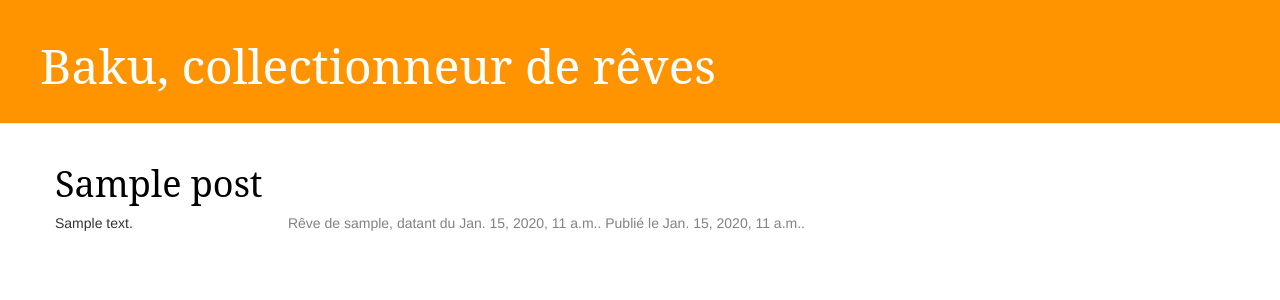
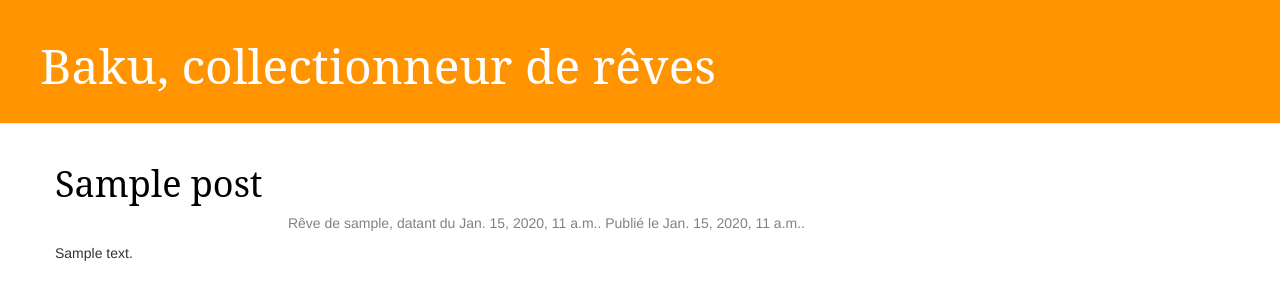
Before and after one commit to caiu-quinn/baku, a Django app: template blog/templates/blog/post_list.html in a window 1280 px wide. Shown: the top 300 px of the page. Run offline with Django 3.2, Linux system fonts and the light colour scheme; the template is opened without the code that fills it: values that come from a table or form of the project are taken from there, others are empty; tables that the repository leaves empty hold one stand-in row (values such as "Sample post"); some libraries are stand-ins or nearby versions.

Commit message:
naughty br

```diff
--- a/blog/templates/blog/post_list.html
+++ b/blog/templates/blog/post_list.html
@@ -8,10 +8,8 @@
               Rêve de {{ post.author }},
               datant du {{ post.created_date }}.
               Publié le {{ post.published_date }}.
-            </div>
-            <div class="dream">
+            </div></br>
             <p>{{ post.text|linebreaks }}</p>
-            </div>
         </div>
     {% endfor %}
 {% endblock content %}
```
